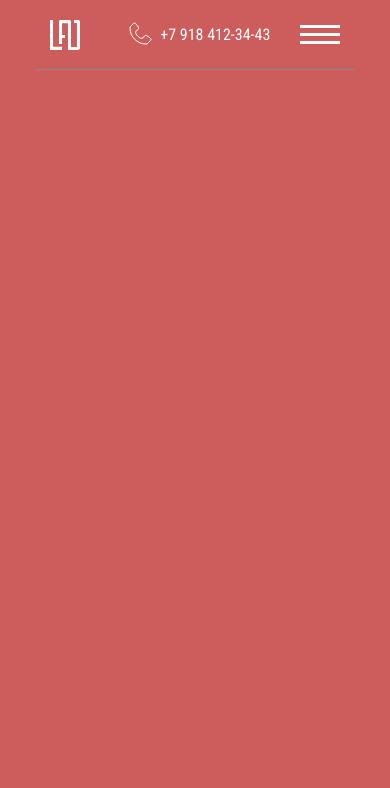
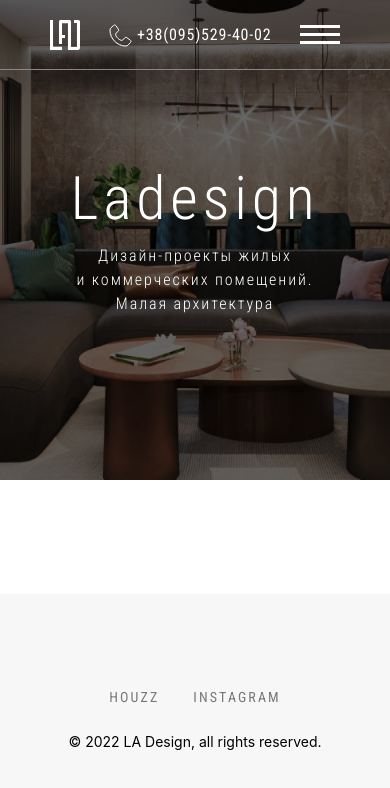
Before and after one commit to aleksandr-tomashevskyi/project_3_ladesign, a website: page app/index.html in a window 390 px wide. Drawn offline with Linux system fonts and the light colour scheme.

Commit message:
header and footer for mobile

```diff
--- a/app/index.html
+++ b/app/index.html
@@ -14,14 +14,34 @@
             <div class="header__content">
                <div class="logo"><img class="logo__image" src="./img/logo.svg" alt="image"></div>
                <nav class="navigation"></nav>
-               <div class="header__contact-info"><span class="header__contact-phone">+7 918 412-34-43</span></div>
+               <div class="header__contact-info"><span class="header__contact-phone">+38(095)529-40-02</span></div>
                <div class="header__menu-icon"><span class="header__menu-icon-item"></span></div>
             </div>
          </div>
       </header>
       <main class="main">
+         <section class="initial">
+            <div class="initial__body">
+            <div class="container">
+                  <div class="initial__content">
+                     <h1 class="initial__title">Ladesign</h1>
+                     <p class="initial__text">
+                        Дизайн-проекты жилых и коммерческих помещений. Малая архитектура
+                     </p>
+                  </div>
+               </div>
+            </div>
+         </section>
       </main>
       <footer class="footer">
+         <div class="footer__container container">
+            <div class="footer__instagram-link">
+               <span class="footer__instagram-link-item">houzz</span>
+               <span class="footer__instagram-link-item">instagram</span>
+            </div>
+            <div class="footer__portfolio-warning"></div>
+            <div class="footer__copyrights"><span class="footer_copyrights-text">© 2022 LA Design, all rights reserved.</span></div>
+         </div>
       </footer>
    </div>
 </body>
--- a/app/scss/_null.scss
+++ b/app/scss/_null.scss
@@ -31,4 +31,4 @@ a, a:visited{text-decoration: none; color: inherit; font-family: inherit;}
 a:hover{text-decoration: none;}
 ul, li{list-style: none;}
 img{vertical-align: top;}
-h1, h2, h3, h4, h5, h6{font-size: inherit; font-weight: 400;}
+h1, h2, h3, h4, h5, h6{font-size: inherit; font-weight: 400; margin: 0; padding: 0;}
--- a/app/scss/styles.scss
+++ b/app/scss/styles.scss
@@ -3,17 +3,19 @@
 @import '_vars';
 
 @import url('https://fonts.googleapis.com/css2?family=Roboto+Condensed:wght@300;400&family=Roboto:wght@300&display=swap');
-body{
-   background-color: indianred;
-}
 .wrapper{
-   width: 320px;
+   // start footer adjustment
+   display: flex;
+   flex-direction: column;
+   min-height: 100%;
+   // end footer adjustment
+   width: 100%;
    overflow-x: hidden;
-   margin: 0 auto;
 }
 .container{
    width: 290px;
    margin: 0 auto;
+   // padding: 0 15px;
 }
 .header{
    display: flex;
@@ -21,18 +23,22 @@ body{
    justify-content: center;
    border-bottom: $decorative-line solid 1px;
    height: 70px;
+   position: fixed;
+   margin: 0 auto;
+   top: 0;
+   left: 0;
+   right: 0;
    &__content{
       display: flex;
       justify-content: space-between;
       align-items: center;
    }
    &__contact-info{
-      display: flex;
-      align-items: center;
+      position: relative;
       &::before{
          content: url(../icons/icon-phone.svg);
-         position: relative;
-         right: 10px;
+         position: absolute;
+         left: -28px;
          top: -2px;
          width: 21px;
          height: 21px;
@@ -43,6 +49,7 @@ body{
       font-size: 16px;
       line-height: 18px;
       color: #FFFFFF;
+      letter-spacing: 0.05em;
    }
    &__menu-icon{
       display: flex;
@@ -65,3 +72,77 @@ body{
    height: 30px;
    background: transparent;
 }
+
+
+.main{
+   flex: 1 0 auto;
+}
+.initial{
+   background: url(../img/initial.png);
+   background-position: bottom;
+   background-repeat: none;
+   background-size: cover;
+   z-index: 1;
+   &__body{
+      display: flex;
+      flex-direction: column;
+      justify-content: center;
+      height: 480px;
+      background-color: rgba($color: #000000, $alpha: 0.6);
+      z-index: 2;
+   }
+   &__content{
+      text-align: center;
+      // position: relative;
+      // top: -70px;
+   }
+   &__title{
+      font-family: 'Roboto Condensed', sans-serif;
+      font-weight: 300;
+      font-size: 60px;
+      line-height: 70px;
+      letter-spacing: 0.08em;
+      color: #FFFFFF;
+      margin-bottom: 10px;
+   }
+   &__text{
+      font-family: 'Roboto Condensed', sans-serif;
+      font-weight: 300;
+      font-size: 16px;
+      line-height: 24px;
+      letter-spacing: 0.12em;
+      color: #FFFFFF;
+   }
+}
+
+
+.footer{
+   flex: 0 0 auto;
+   height: 250px;
+   display: flex;
+   flex-direction: column;
+   justify-content: center;
+   background-color: #F7F7F7;
+   &footer__container{
+      margin: 0 auto;
+   }
+   &__instagram-link{
+      margin: 0 auto 30px;
+      text-align: center;
+   }
+   &__instagram-link-item{
+      text-transform: uppercase;
+      @extend %menu-items-font;
+      color: $accent;
+      margin: 0 15px;
+      letter-spacing: 0.15em;
+   }
+   &__copyrights{
+      margin: 0 auto;
+      text-align: center
+   }
+   &__copyrights-text{
+      @extend %menu-items-font;
+      color: $accent;
+   }
+}
```
Also changed, not shown: app/css/styles.min.css, app/img/initial-320.png (added), app/img/initial.png (added).
